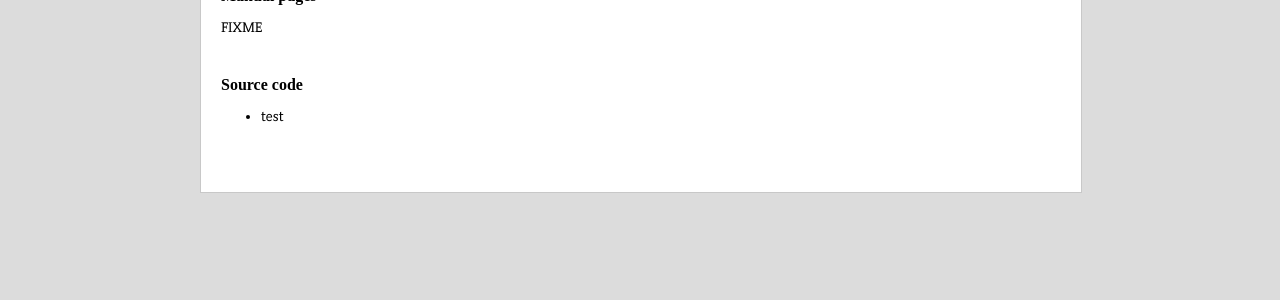
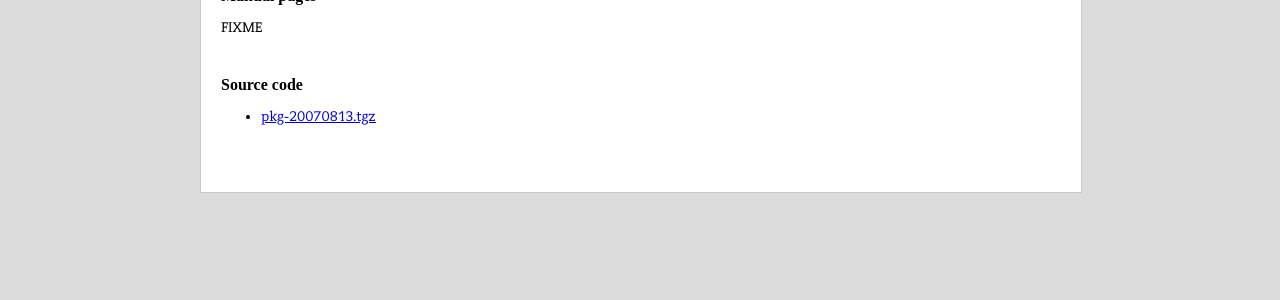
Before and after one commit to geekysuavo/geekysuavo.github.io, a Jekyll site: the page built from pkg.md, in a window 1280 px wide. Shown: the part 546-846 px from the top of the page. Built offline with Jekyll 4.4.1, drawn with Linux system fonts in a browser that asks for light colours; some web fonts are replaced; part of the change alters nothing that is shown.

```diff
--- a/_config.yml
+++ b/_config.yml
@@ -5,6 +5,7 @@ title: geekysuavo.github.io
 email: geekysuavo@gmail.com
 baseurl: ""
 url: "http://geekysuavo.github.io"
+db: "https://dl.dropboxusercontent.com/u/49207495/site/"
 github_username:  geekysuavo
 
 # build settings
--- a/_plugins/dropbox.rb
+++ /dev/null
@@ -1,16 +0,0 @@
-module Jekyll
-  class DropboxTag < Liquid::Tag
-    def initialize(tag_name, text, tokens)
-      super
-      @path = text
-      @text = File.basename(text)
-      @base = "https://dl.dropboxusercontent.com/u/49207495/site"
-    end
-
-    def render(context)
-      "[#{@text}](#{@base}/#{@path})"
-    end
-  end
-end
-
-Liquid::Template.register_tag('dropbox', Jekyll::DropboxTag)
--- a/pkg.md
+++ b/pkg.md
@@ -32,4 +32,4 @@ FIXME
 
 # Source code
 
- * test
+ * [pkg-20070813.tgz]({{site.db}}pkg/pkg-20070813.tgz)
```
